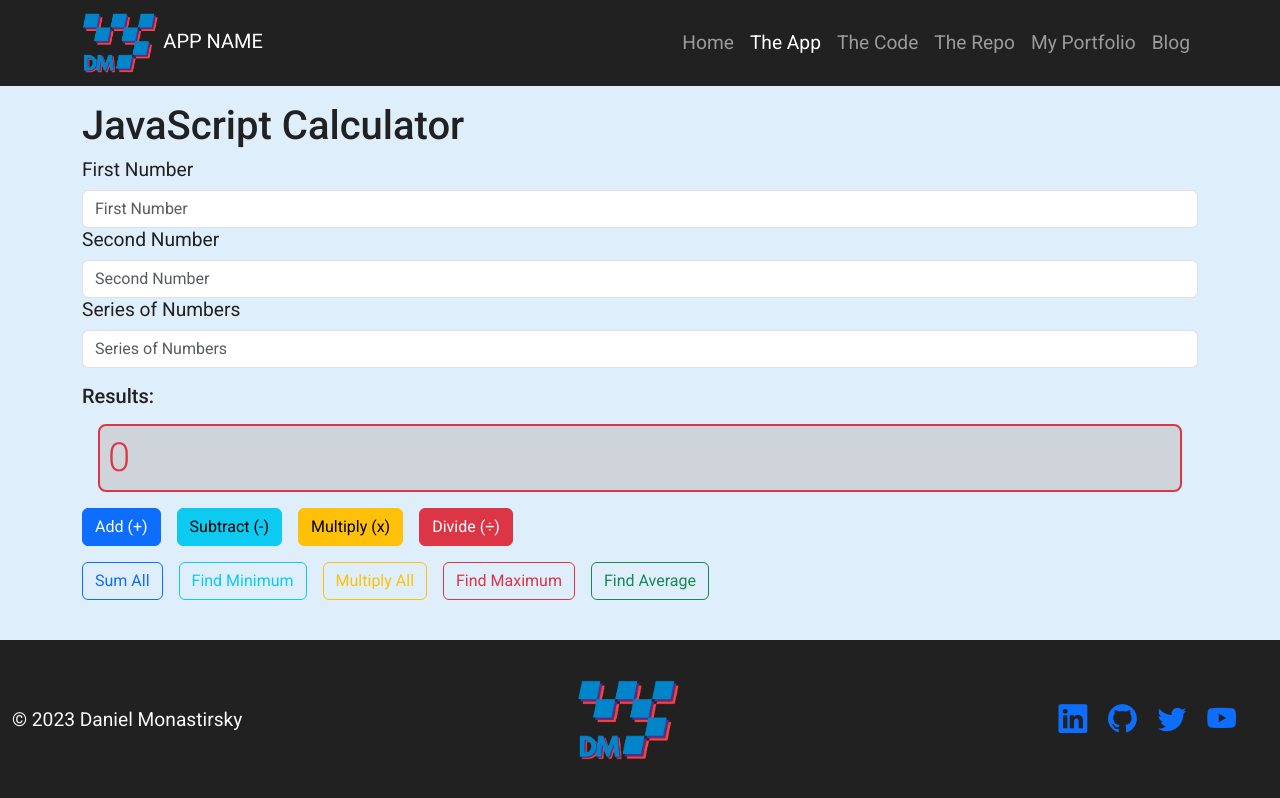
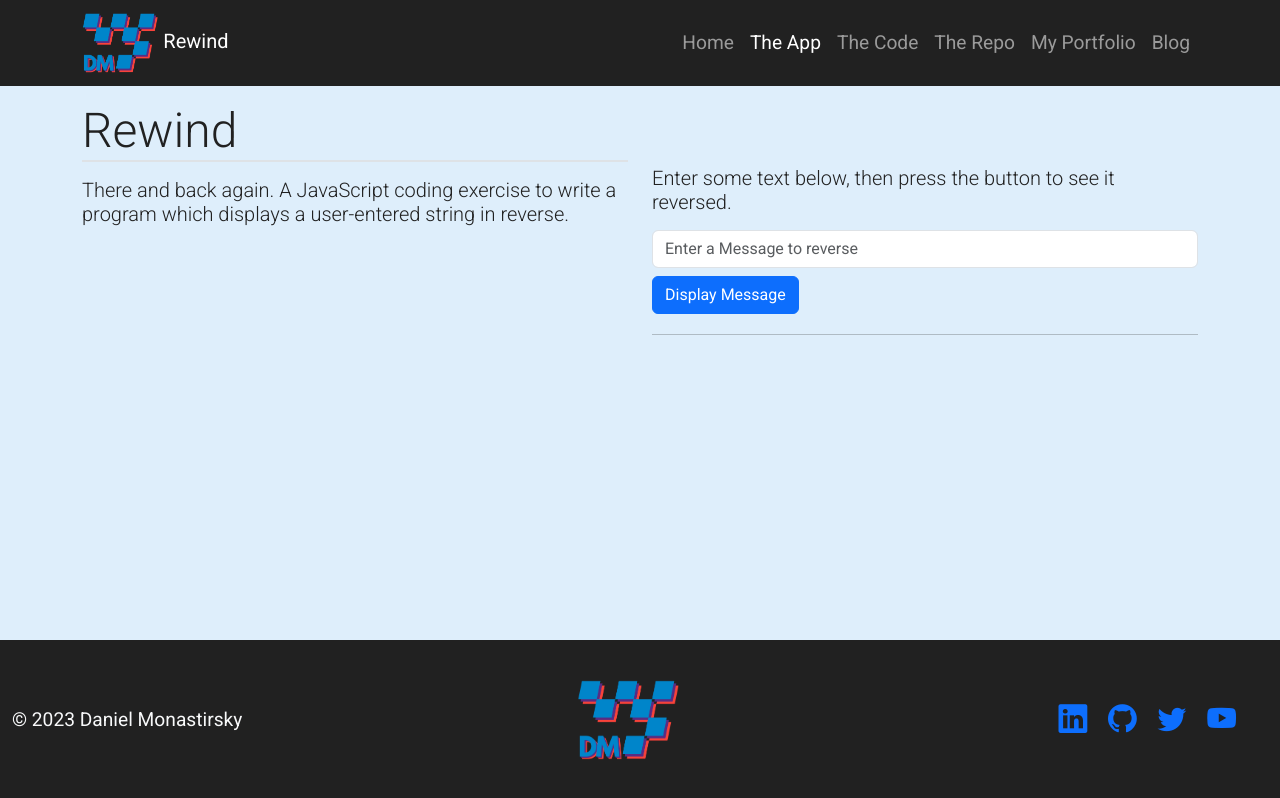
Before and after one commit to danvitmon/JSMiniTemp, a plain HTML site: page app.html in a window 1280 px wide. Drawn offline with nearby package versions, Linux system fonts and the light colour scheme; some packages are replaced by stand-ins of ours; a script that the page names is missing; a web font is replaced by a local one.

Commit message:
finished?

```diff
--- a/app.html
+++ b/app.html
@@ -3,7 +3,7 @@
   <head>
     <meta charset="UTF-8" />
     <meta name="viewport" content="width=device-width, initial-scale=1.0" />
-    <title>APP NAME: A Coding Challenge by Daniel Monastirsky</title>
+    <title>Rewind: A Coding Challenge</title>
 
     <!-- Bootstrap CSS -->
 
@@ -44,7 +44,7 @@
         <div class="container">
           <a class="navbar-brand" href="#">
             <img src="/img/FOOTER (5).png" height="60" />
-            APP NAME
+            Rewind
           </a>
           <!-- TODO: Customize Mobile Menu Button -->
           <button
@@ -96,36 +96,24 @@
     </header>
 
     <main class="container mt-3">
-      <h1>JavaScript Calculator</h1>
-      <div>
-        <label class="form-label">First Number</label>
-        <input class="form-control" type="number" placeholder="First Number" id="firstNumber" />
-      </div>
-      <div>
-        <label class="form-label">Second Number</label>
-        <input class="form-control" type="number" placeholder="Second Number" id="secondNumber" />
-      </div>
-      <div>
-        <label class="form-label">Series of Numbers</label>
-        <input class="form-control" type="number" placeholder="Series of Numbers" id="numberSeries" />
-      </div>
-      <h5 class="mt-3">Results:</h5>
-      <div class="display-6 text-danger m-3 rounded-3 border border-2 border-danger bg-dark-subtle p-2"
-        id="results">
-        0
-      </div>
-      <div class="d-flex gap-3">
-        <button class="btn btn-primary" id="btnAdd" onclick="add()">Add (+)</button>
-        <button class="btn btn-info" onclick="subtract()">Subtract (-)</button>
-        <button class="btn btn-warning" onclick="multiply()">Multiply (x)</button>
-        <button class="btn btn-danger" onclick="divide()">Divide (&div;)</button>
-      </div>
-      <div class="d-flex gap-3 my-3">
-        <button class="btn btn-outline-primary" onclick="sumAll()">Sum All</button>
-        <button class="btn btn-outline-info" onclick="minimum()">Find Minimum</button>
-        <button class="btn btn-outline-warning" onclick="multiplyAll()">Multiply All</button>
-        <button class="btn btn-outline-danger" onclick="maximum()">Find Maximum</button>
-        <button class="btn btn-outline-success" onclick="average()">Find Average</button>
+      <div class="row row-cols-1 row-cols-md-2">
+        <div class="col">
+          <h1 class="display-5 border-bottom border-2 mb-3">Rewind</h1>
+          <h4 class="lead">There and back again. A JavaScript coding exercise to write a program which displays a user-entered string in reverse.</h4>
+        </div>
+        <div class="col pt-5">
+          <h4 class="lead my-3">Enter some text below, then press the button to see it reversed.</h4>
+          <input class="form-control my-1" type="text" placeholder="Enter a Message to reverse" id="message" />
+          <button class="btn btn-primary my-1" id="btnSubmit">
+            Display Message
+          </button>
+          <hr />
+          <div class="alert alert-success mt-5 d-none" id="alert" role="alert">
+            <h4 class="alert-heading">Your message has been reversed!</h4>
+            <hr />
+            <p class="mb-0" id="msg"></p>
+          </div>
+        </div>
       </div>
     </main>
 
@@ -183,7 +171,7 @@
     <script>
       document
         .getElementById("btnSubmit")
-        .addEventListener("click", displayMessage);
+        .addEventListener("click", getValues);
     </script>
   </body>
 </html>
--- a/js/site.js
+++ b/js/site.js
@@ -1,172 +1,37 @@
-function add() {
-  // get the numbers
-  let numberOne = document.getElementById("firstNumber").value;
-  let numberTwo = document.getElementById("secondNumber").value;
+// Controller
+function getValues() {
+  // get the user's input
+  // decide what to do with it
+  let userInput = document.getElementById('message').value;
 
-  // turn them into integers
-  numberOne = parseFloat(numberOne);
-  numberTwo = parseFloat(numberTwo);
+  let reversedInput = reverseString(userInput);
 
-  // add the first and second numbers
-  let sum = numberOne + numberTwo;
-
-  // display the result
-  let resultsDiv = document.getElementById("results");
-  resultsDiv.innerText = sum;
+  displayString(reversedInput);
 }
 
-function subtract() {
-  let numberOne = document.getElementById("firstNumber").value;
-  let numberTwo = document.getElementById("secondNumber").value;
+// Business logic
+function reverseString(message) {
+  // take a string, return it in reverse
+  let reversedMessage = '';
 
-  numberOne = parseFloat(numberOne);
-  numberTwo = parseFloat(numberTwo);
+  for (let index = message.length - 1; index >= 0; index = index - 1) {
+    reversedMessage += message[index];
+  }
 
-  let sum = numberOne - numberTwo;
-
-  let resultsDiv = document.getElementById("results");
-  resultsDiv.innerText = sum;
+  return reversedMessage;
 }
 
-function multiply() {
-  let numberOne = document.getElementById("firstNumber").value;
-  let numberTwo = document.getElementById("secondNumber").value;
-
-  numberOne = parseFloat(numberOne);
-  numberTwo = parseFloat(numberTwo);
-
-  let sum = numberOne * numberTwo;
-
-  let resultsDiv = document.getElementById("results");
-  resultsDiv.innerText = sum;
+// View
+function displayString(reversedMessage) {
+  // show the string on the page
+  document.getElementById('msg').textContent = reversedMessage;
+  document.getElementById('alert').classList.remove('d-none');
 }
 
-function divide() {
-  let numberOne = document.getElementById("firstNumber").value;
-  let numberTwo = document.getElementById("secondNumber").value;
-
-  numberOne = parseFloat(numberOne);
-  numberTwo = parseFloat(numberTwo);
-
-  let sum = numberOne / numberTwo;
-
-  if (numberTwo == 0) {
-    sum = "Cannot divide by zero";
-  }
-
-  let resultsDiv = document.getElementById("results");
-  resultsDiv.innerText = sum;
-}
-
-function sumAll() {
-  let numberString = document.getElementById("numberSeries").value;
-  // numberString = '12345'
-
-  let numberArr = numberString.split("");
-  // numberArr = ['1', '2', '3', '4', '5']
-
-  let sum = 0; // running total
-
-  for (let i = 0; i < numberArr.length; i = i + 1) {
-    let currentNumber = numberArr[i];
-    // currentNumber = '1'
-
-    currentNumber = parseInt(currentNumber);
-    // currentNumber = 1
-
-    sum = sum + currentNumber;
-  }
-
-  let resultsDiv = document.getElementById("results");
-  resultsDiv.innerText = sum;
-}
-
-function multiplyAll() {
-
-    let numberString = document.getElementById("numberSeries").value;
-
-    let numberArr = numberString.split("");
-
-    let sum = 1;
-
-    for (let i = 0; i < numberArr.length; i = i + 1) {
-      let currentNumber = numberArr[i];
-
-      currentNumber = parseInt(currentNumber);
-
-      sum = sum * currentNumber;
-    }
-
-    let resultsDiv = document.getElementById("results");
-    resultsDiv.innerText = sum;
-}
-
-function minimum() {
-  let numberString = document.getElementById("numberSeries").value;
-
-  let numberArr = numberString.split("");
-
-  let min = parseInt(numberArr[0]);
-
-  for (let i = 0; i < numberArr.length; i = i + 1) {
-    let currentNumber = numberArr[i];
-
-    currentNumber = parseInt(currentNumber);
-
-    if(currentNumber < min) {
-      max = currentNumber;
-    }
-
-  }
-
-  let resultsDiv = document.getElementById("results");
-  resultsDiv.innerText = min;
-}
-
-function maximum() {
-
-    let numberString = document.getElementById("numberSeries").value;
-
-    let numberArr = numberString.split("");
-
-    let max = parseInt(numberArr[0]);
-
-    for (let i = 0; i < numberArr.length; i = i + 1) {
-      let currentNumber = numberArr[i];
-
-      currentNumber = parseInt(currentNumber);
-
-      if(currentNumber > max) {
-        max = currentNumber;
-      }
-
-    }
-
-    let resultsDiv = document.getElementById("results");
-    resultsDiv.innerText = max;
- // check each number and see if its larger than
- // the largest number ive found so far
-}
-
-function average() {
-    // get the sum of all
-    // divide the sum by the amount of numbers
-    // display it
-  let numberString = document.getElementById("numberSeries").value;
-
-  let numberArr = numberString.split("");
-
-  let sum = 0;
-
-  for (let i = 0; i < numberArr.length; i = i + 1) {
-    let currentNumber = numberArr[i];
-
-    currentNumber = parseInt(currentNumber);
-
-    sum = sum + currentNumber;
-    avg = sum / numberArr.length;
-  }
-
-  let resultsDiv = document.getElementById("results");
-  resultsDiv.innerText = avg;
-}
+// Swal.fire(
+//  {
+//    backdrop: false,
+//    title: 'Rewind',
+//    text: msg
+//  }
+// );
```
Also changed, not shown: index.html (+10 -5 lines), img/REWIND.png (added).
